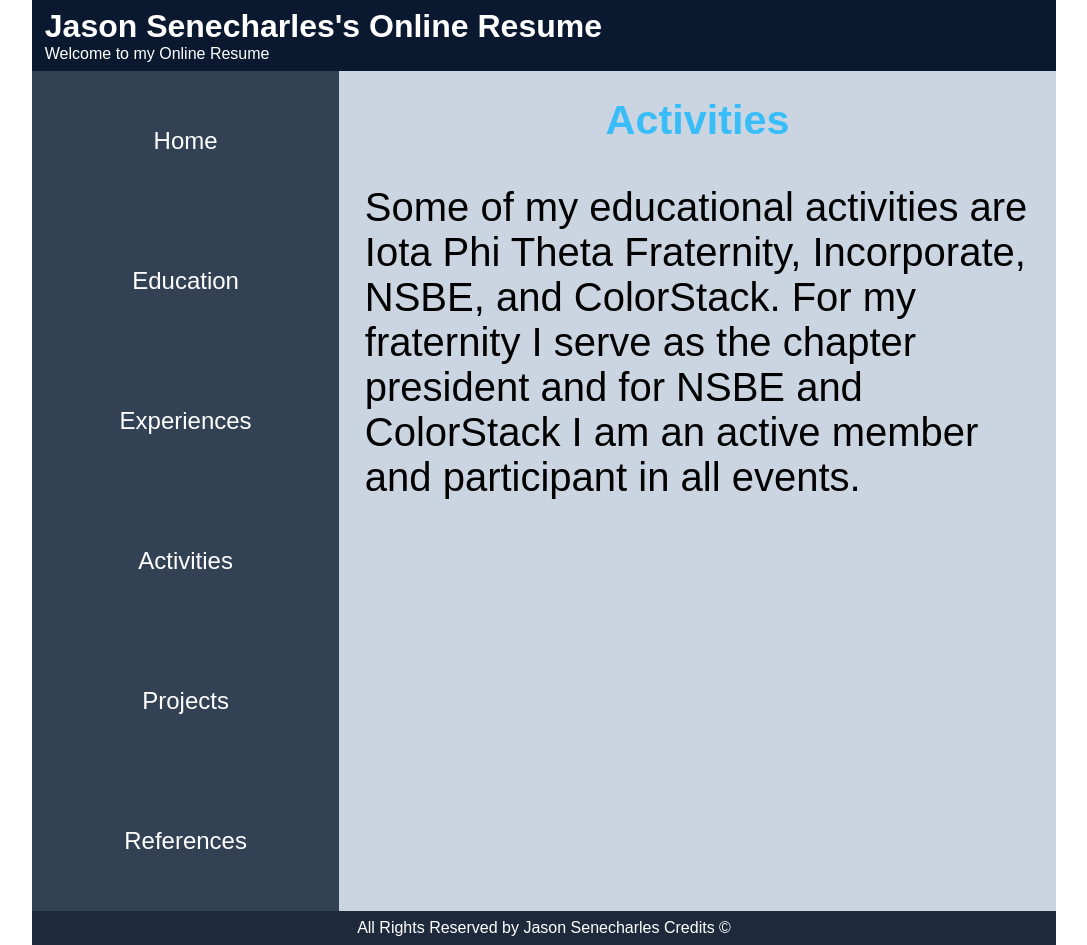
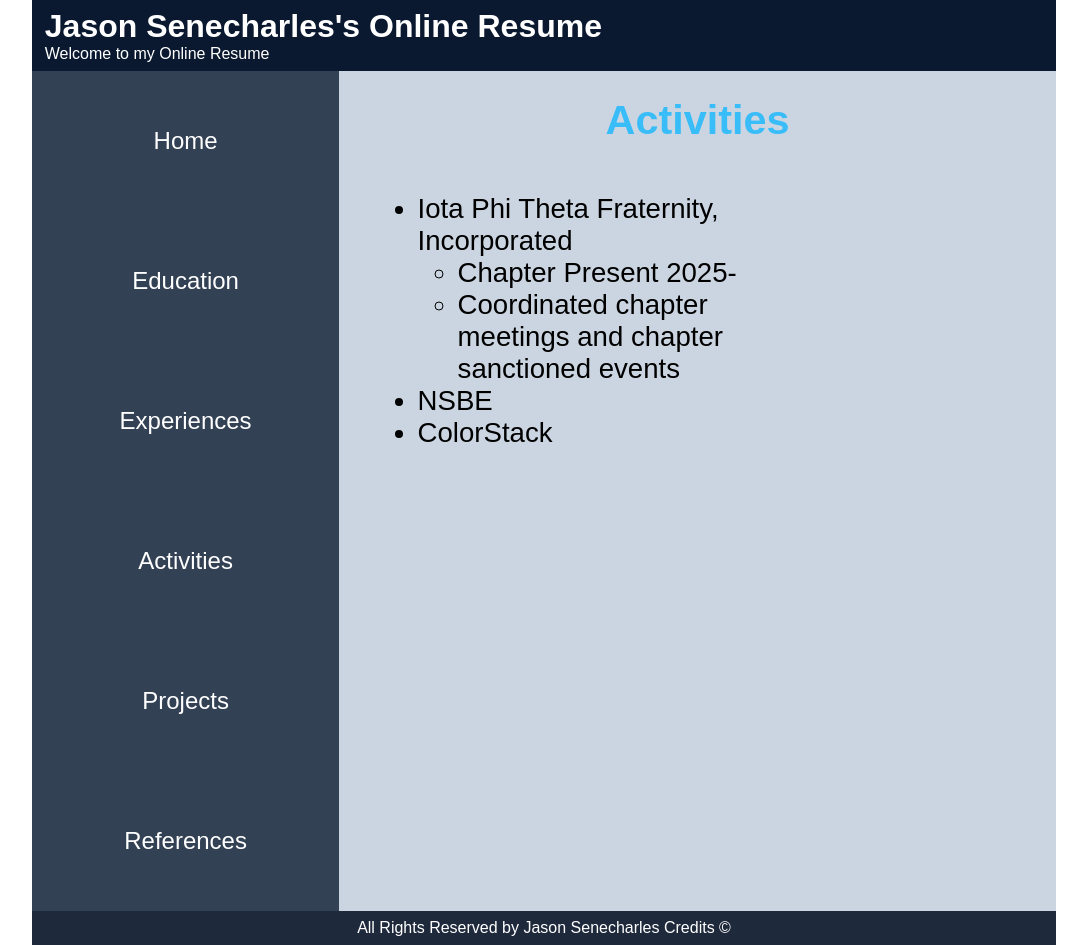
Before and after one commit to jasons1142/mp-3, a React (Vite) app: page /Activities in a window 1280 px wide. Shown: the whole page, without its empty margins (96-1183 px from the left). Built offline with nearby package versions, Linux system fonts and the light colour scheme.

Commit message:
Updated some formatting issues

```diff
--- a/src/Components/sections/Activities.tsx
+++ b/src/Components/sections/Activities.tsx
@@ -2,22 +2,31 @@
 import StyledMain from "../StyledMain";
 import StyledTitle from "../Title";
 
-const ActivitiesTextContainer = styled.div`
+const ActivitiesContainer = styled.div`
+    width: 100%;
     display: flex;
+    flex-direction: row;
     padding: 2vh 2vw;
-    flex: 1;
 
     @media screen and (max-width: 1000px) {
-        padding: 2vh 4vw;
+        width: 100%;
+        display: flex;
         flex-direction: column;
+        justify-content: center;
     }
 `;
 
-const ActivitiesText = styled.p`
-    font-size: 40px;
+const ActivitiesList = styled.div`
+    align-self: center;
+    width: 60%;
+    margin: 1vh 1vw;
+    font-size: calc(2px + 2vw);
 
     @media screen and (max-width: 1000px) {
-        font-size: 40px;
+        align-self: center;
+        width: 90%;
+        margin: 1vh 1vw;
+        font-size: calc(2.5px + 2.5vw);
     }
 `;
 
@@ -25,14 +34,20 @@
     return (
         <StyledMain>
             <StyledTitle>Activities</StyledTitle>
-                <ActivitiesTextContainer>
-                    <ActivitiesText>
-                        Some of my educational activities are Iota Phi Theta Fraternity,
-                        Incorporate, NSBE, and ColorStack. For my fraternity I serve as the
-                        chapter president and for NSBE and ColorStack I am an active member
-                        and participant in all events.
-                    </ActivitiesText>
-                </ActivitiesTextContainer>
+            <ActivitiesContainer>
+                <ActivitiesList>
+                <ul>
+                    <li>Iota Phi Theta Fraternity, Incorporated
+                        <ul>
+                            <li>Chapter Present 2025-</li>
+                            <li>Coordinated chapter meetings and chapter sanctioned events</li>
+                        </ul>
+                    </li>
+                    <li>NSBE</li>
+                    <li>ColorStack</li>
+                </ul>
+                </ActivitiesList>
+            </ActivitiesContainer>
         </StyledMain>
     )
 }
--- a/src/Components/sections/Projects.tsx
+++ b/src/Components/sections/Projects.tsx
@@ -26,7 +26,7 @@
         align-self: center;
         width: 90%;
         margin: 1vh 1vw;
-        font-size: calc(3.5px + 3.5vw);
+        font-size: calc(2.5px + 2.5vw);
     }
 `;
 
@@ -43,6 +43,12 @@
                             <li>Designed user-friendly popup interface using HTML, CSS, and JavaScript</li>
                         </ul>
                     </li>
+                    <br></br>
+                    <li>BlackBalannce
+                        <ul>
+                            <li></li>
+                        </ul>
+                    </li>
                 </ul>
                 </ProjectsList>
             </ProjectsContainer>
--- a/src/Components/sections/References.tsx
+++ b/src/Components/sections/References.tsx
@@ -26,7 +26,7 @@
         align-self: center;
         width: 90%;
         margin: 1vh 1vw;
-        font-size: calc(4px + 4vw);
+        font-size: calc(2.5px + 2.5vw);
 }
 `;
 
```
